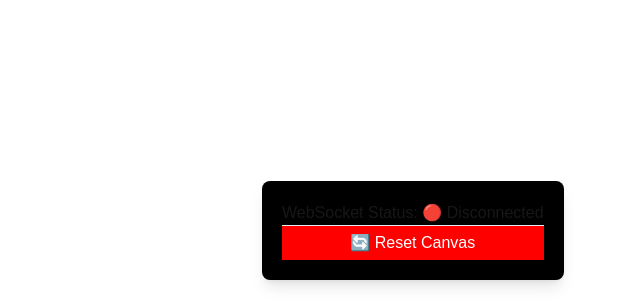
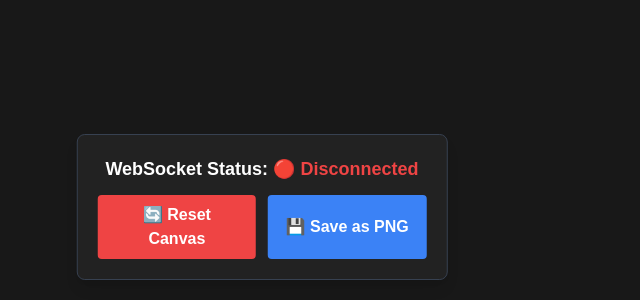
Before and after one commit to tanushgolwala/gitfarm, a Next.js app in the folder frontend_gitfarm/: page / in a window 1280 px wide. Shown: the part 500-800 px from the top of the page, without its empty margins (378-1018 px from the left). Built offline with nearby package versions, Linux system fonts and the light colour scheme; no server answers.

Commit message:
whiteboard works

```diff
--- a/frontend_gitfarm/components/WebSocketCanvas.tsx
+++ b/frontend_gitfarm/components/WebSocketCanvas.tsx
@@ -2,22 +2,26 @@
 
 import { useEffect, useRef, useState } from "react";
 
-const WS_SERVER = "ws://localhost:8080/ws?id=2"; // Replace with your WebSocket server URL
+const WS_SERVER = "ws://localhost:8080/ws?id=2"; // WebSocket server URL
 
 const WebSocketCanvas = () => {
     const canvasRef = useRef<HTMLCanvasElement | null>(null);
     const ctxRef = useRef<CanvasRenderingContext2D | null>(null);
     const [isConnected, setIsConnected] = useState(false);
+    const pointCounterRef = useRef(0);
 
     useEffect(() => {
         const canvas = canvasRef.current;
         if (!canvas) return;
 
+        canvas.width = window.innerWidth;
+        canvas.height = window.innerHeight;
+
         const ctx = canvas.getContext("2d");
         if (!ctx) return;
 
-    ctx.lineWidth = 2;
-    ctx.strokeStyle = "blue";
+        ctx.lineWidth = 3;
+        ctx.strokeStyle = "#39FF14"; // Neon Green for contrast
         ctx.lineJoin = "round";
         ctx.lineCap = "round";
         ctxRef.current = ctx;
@@ -38,11 +42,13 @@ const WebSocketCanvas = () => {
         ws.onmessage = (event) => {
             try {
                 const data = JSON.parse(event.data);
-        // console.log("WebSocket message", data);
 
                 if (data.to === "2" && data.from === "1") {
+                    pointCounterRef.current += 1;
+                    if (pointCounterRef.current % 2 === 0) {
                         console.log("Drawing point", data.xval, data.yval);
                         drawPoint(data.xval, data.yval);
+                    }
                 }
             } catch (error) {
                 console.error("Invalid WebSocket message", error);
@@ -71,24 +77,59 @@ const WebSocketCanvas = () => {
         ctxRef.current.clearRect(0, 0, canvasRef.current.width, canvasRef.current.height);
     };
 
+    const saveCanvasAsPNG = () => {
+        if (!canvasRef.current || !ctxRef.current) return;
+
+        // Create a temporary canvas to draw the background color
+        const tempCanvas = document.createElement("canvas");
+        const tempCtx = tempCanvas.getContext("2d");
+        if (!tempCtx) return;
+
+        tempCanvas.width = canvasRef.current.width;
+        tempCanvas.height = canvasRef.current.height;
+
+        // Fill the background color
+        tempCtx.fillStyle = "#181818"; // Background color
+        tempCtx.fillRect(0, 0, tempCanvas.width, tempCanvas.height);
+
+        // Draw the original canvas on top
+        tempCtx.drawImage(canvasRef.current, 0, 0);
+
+        // Create a link to download the image
+        const link = document.createElement("a");
+        link.href = tempCanvas.toDataURL("image/jpg");
+        link.download = "gesture_drawing.jpg";
+        link.click();
+    };
+
     return (
-    <div style={{ position: "relative", width: "100vw", height: "100vh" }}>
-      {/* Floating Sidebar */}
-      <div className="absolute bottom-5 left-1/2 bg-black p-5 rounded-lg shadow-lg">
-        <h3>WebSocket Status: {isConnected ? "🟢 Connected" : "🔴 Disconnected"}</h3>
-        <hr />
-        <button onClick={resetCanvas} style={{ background: "red", color: "white", padding: "5px", width: "100%" }}>
+        <div className="relative w-screen h-screen bg-[#121212] text-white flex items-center justify-center">
+            {/* Full-Page Canvas */}
+            <canvas ref={canvasRef} className="absolute top-0 left-0 w-full h-full bg-[#181818]" />
+
+            {/* Floating Control Panel */}
+            <div className="absolute bottom-5 left-1/2 transform -translate-x-1/2 bg-[#222] p-5 rounded-lg shadow-lg border border-gray-700 flex flex-col items-center gap-3">
+                <h3 className="text-lg font-semibold">
+                    WebSocket Status:{" "}
+                    <span className={isConnected ? "text-green-400" : "text-red-500"}>
+                        {isConnected ? "🟢 Connected" : "🔴 Disconnected"}
+                    </span>
+                </h3>
+                <div className="w-full flex gap-3">
+                    <button
+                        onClick={resetCanvas}
+                        className="w-full bg-red-500 hover:bg-red-600 text-white font-bold py-2 px-4 rounded transition-all duration-300"
+                    >
                         🔄 Reset Canvas
                     </button>
+                    <button
+                        onClick={saveCanvasAsPNG}
+                        className="w-full bg-blue-500 hover:bg-blue-600 text-white font-bold py-2 px-4 rounded transition-all duration-300"
+                    >
+                        💾 Save as PNG
+                    </button>
                 </div>
-
-      {/* Full-Page Canvas */}
-      <canvas
-        ref={canvasRef}
-        width={window.innerWidth}
-        height={window.innerHeight}
-        style={{ display: "block", width: "100%", height: "100%", background: "white" }}
-      />
+            </div>
         </div>
     );
 };
```
Also changed, not shown: 1 other file (tests, documents, lock files or other folders). Lines whose indentation alone changed are shown as unchanged.
